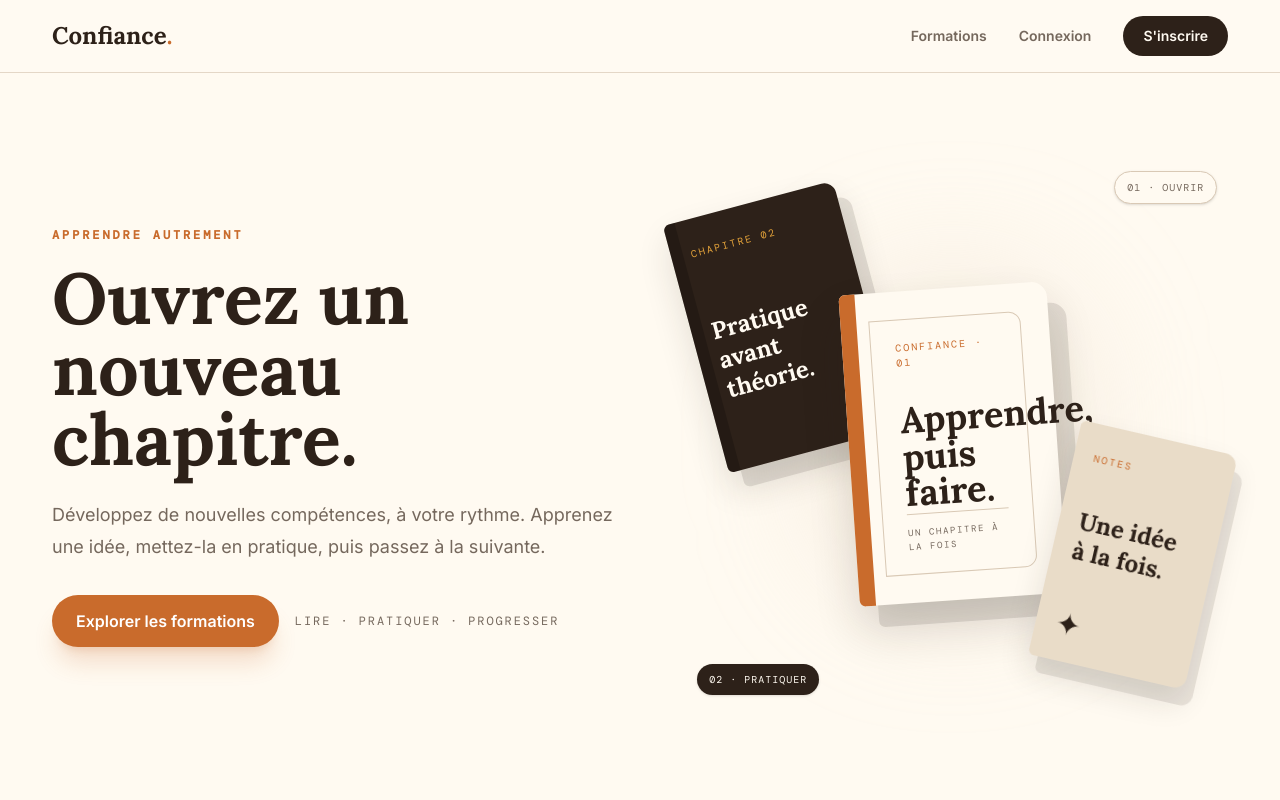
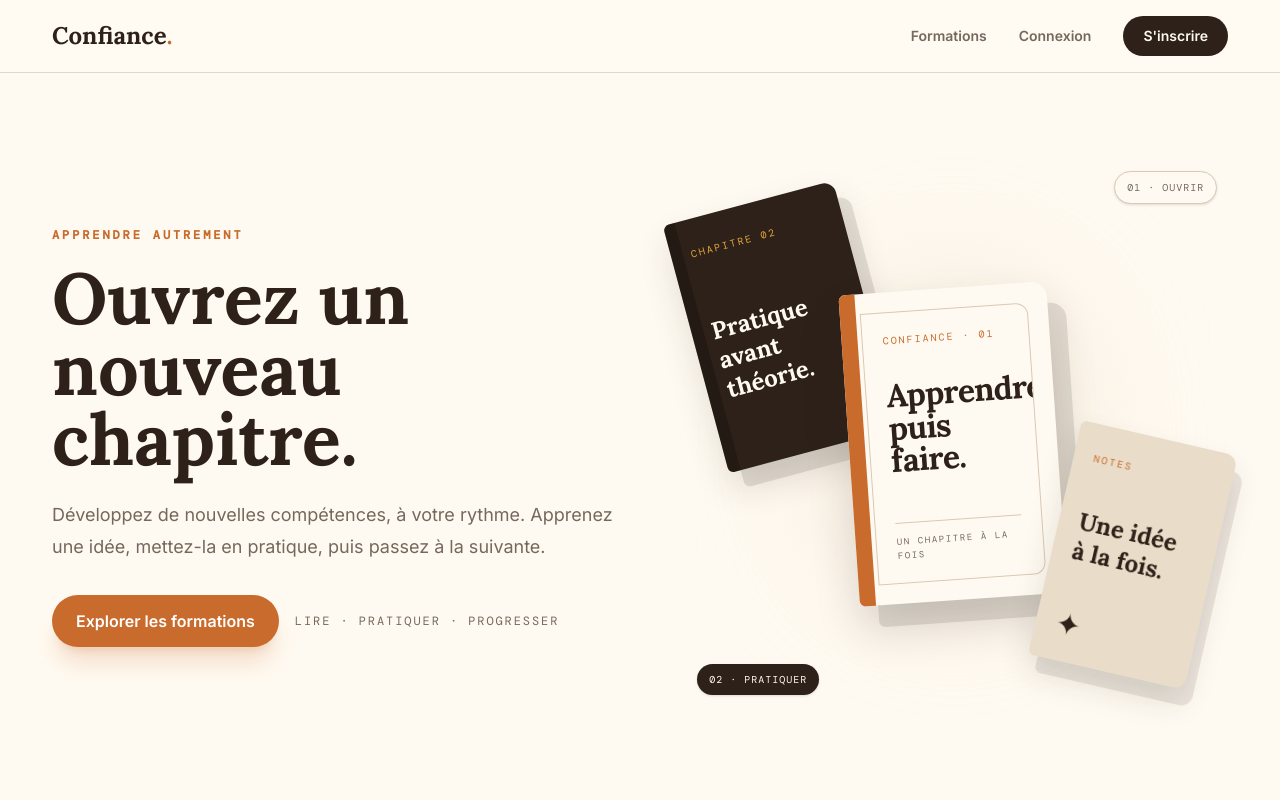
Before and after one commit to odounlami/elearning, an Angular app in the folder frontend/: page / in a window 1280 px wide. Shown: the top 800 px of the page. Built offline with nearby package versions, Linux system fonts and the light colour scheme; no server answers.

Commit message:
fix: contain hero book title

```diff
--- a/frontend/src/app/pages/home/home.html
+++ b/frontend/src/app/pages/home/home.html
@@ -15,11 +15,11 @@
         <div class="absolute left-1/2 top-1/2 h-80 w-64 -translate-x-1/2 -translate-y-1/2 rounded-full bg-paper-deep/45 blur-3xl"></div>
 
         <div class="js-book-motion absolute left-1/2 top-1/2 z-20 h-78 w-52 -translate-x-1/2 -translate-y-1/2">
-          <div class="js-book relative h-full w-full rotate-[-4deg] rounded-r-2xl rounded-l-md bg-cream p-7 text-ink shadow-[18px_22px_0_rgba(45,33,25,.12),0_24px_45px_rgba(45,33,25,.16)]">
+          <div class="js-book relative h-full w-full rotate-[-4deg] rounded-r-2xl rounded-l-md bg-cream p-5 text-ink shadow-[18px_22px_0_rgba(45,33,25,.12),0_24px_45px_rgba(45,33,25,.16)]">
             <div class="absolute inset-y-0 left-0 z-0 w-4 rounded-l-md bg-orange"></div>
-            <div class="relative z-10 flex h-full flex-col rounded-r-xl border border-line px-6 py-5">
+            <div class="relative z-10 flex h-full min-w-0 flex-col overflow-hidden rounded-r-xl border border-line px-4 py-5 sm:px-5">
               <span class="font-mono text-[10px] uppercase tracking-[.2em] text-orange">Confiance · 01</span>
-              <h2 class="mt-8 font-display text-4xl font-bold leading-[1.02]">Apprendre,<br>puis faire.</h2>
+              <h2 class="mt-8 font-display text-[2rem] font-bold leading-[1.02] tracking-[-0.025em]">Apprendre,<br>puis faire.</h2>
               <div class="mt-auto h-px bg-line"></div>
               <span class="mt-3 block font-mono text-[9px] uppercase tracking-[.18em] text-muted">Un chapitre à la fois</span>
             </div>
```
